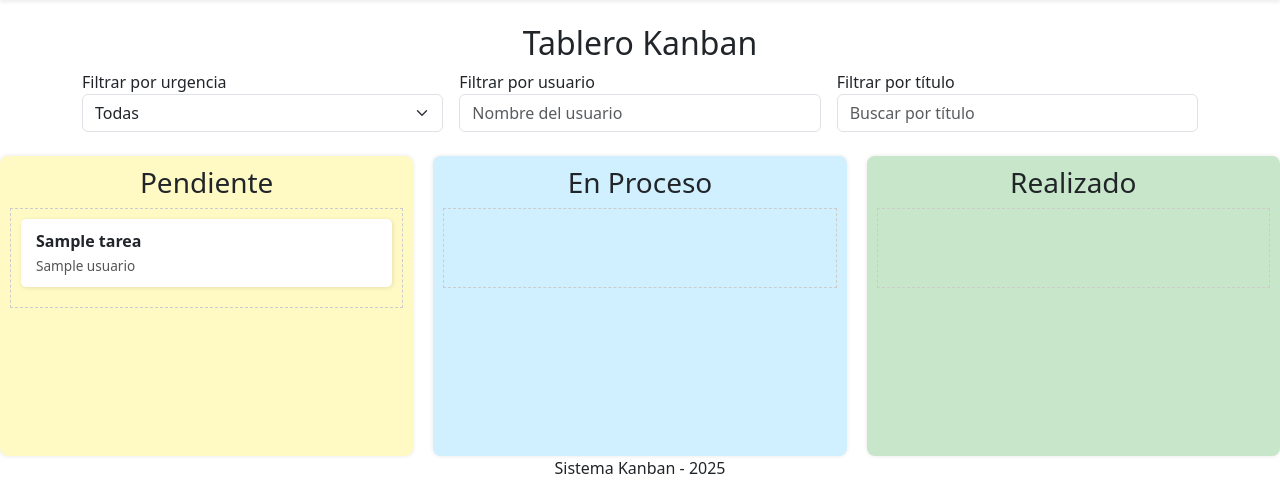
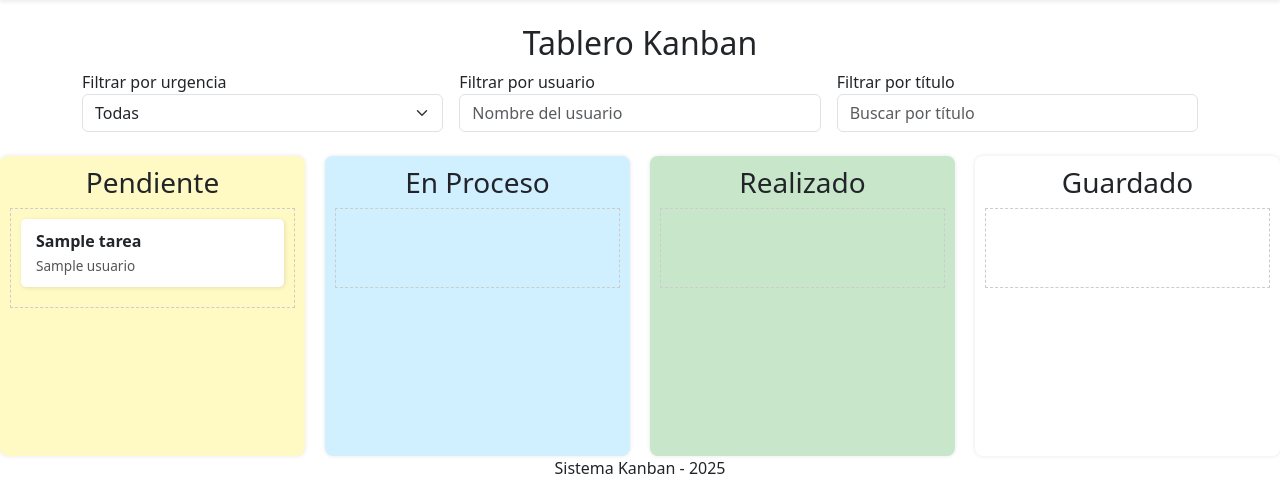
Before and after one commit to gcrenovich/ing-rg-kanban, a PHP site: page /dashboard.php in a window 1280 px wide. Shown: the part 56-552 px from the top of the page. Run offline with PHP 8.4, Linux system fonts and the light colour scheme; the visitor is signed in with stand-in values (Sample User, id 1); tables that the repository leaves empty or names only in its code hold one stand-in row (values such as "Sample post").

Commit message:
feat: agregar funcionalidad para mover tareas "realizado" a "guardado" y actualizar opciones en el reporte de estado

```diff
--- a/dashboard.php
+++ b/dashboard.php
@@ -9,6 +9,18 @@ if (!isset($_SESSION['usuario_id'])) {
 
 $sector_id = $_SESSION['sector_id'];
 $hoy = date('Y-m-d');
+
+// Mover tareas "realizado" a "guardado" si ya pasó la fecha_fin
+try {
+  $actualizar_guardado = $conn->prepare("UPDATE tareas SET estado = 'guardado'
+                                         WHERE estado = 'realizado'
+                                         AND fecha_fin < ?
+                                         AND sector_id = ?");
+  $actualizar_guardado->execute([$hoy, $sector_id]);
+} catch (PDOException $e) {
+  error_log("Error al actualizar tareas guardadas: " . $e->getMessage());
+}
+
 
 try {
   $stmt = $conn->prepare("SELECT t.*, u.nombre AS usuario_asignado, u.equipo AS equipo_usuario
@@ -54,7 +66,8 @@ include 'includes/navbar.php';
 
 <div class="kanban">
   <?php
-  $estados = ['pendiente' => 'Pendiente', 'proceso' => 'En Proceso', 'realizado' => 'Realizado'];
+  $estados = ['pendiente' => 'Pendiente', 'proceso' => 'En Proceso', 'realizado' => 'Realizado', 'guardado' => 'Guardado'];
+  // Agregar estado "guardado" si hay tareas en ese estado
   foreach ($estados as $estado_key => $estado_label):
   ?>
     <div class="columna columna-<?= $estado_key ?>" data-estado="<?= $estado_key ?>">
@@ -144,5 +157,5 @@ include 'includes/navbar.php';
     new bootstrap.Modal(document.getElementById('modalDescripcion')).show();
   }
 </script>
-<script src="https://cdn.jsdelivr.net/npm/bootstrap@5.3.0/dist/js/bootstrap.bundle.min.js"></script>
+<!-- <script src="https://cdn.jsdelivr.net/npm/bootstrap@5.3.0/dist/js/bootstrap.bundle.min.js"></script> -->
 <?php include 'includes/footer.php'; ?>
--- a/reportes.php
+++ b/reportes.php
@@ -30,9 +30,11 @@ $usuarios = $conn->query("SELECT id, nombre FROM usuarios ORDER BY nombre")->fet
       <form id="reporte-estado-form">
         <label for="estado-select">Seleccionar Estado</label>
         <select id="estado-select" class="form-select">
+          <option value="">Todos</option>
           <option value="pendiente">Pendiente</option>
           <option value="proceso">En Proceso</option>
           <option value="realizado">Realizado</option>
+          <option value="guardado">Guardado</option>
         </select>
         <button type="submit" class="btn btn-primary mt-2">Generar Reporte</button>
       </form>
```
